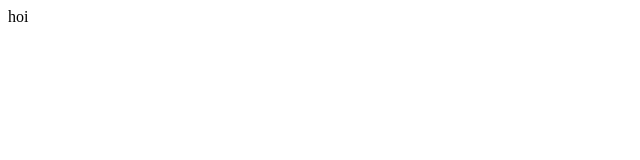
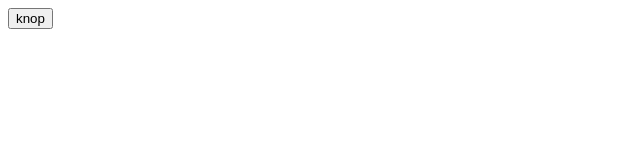
Before and after one commit to snellestijn/chat, a plain HTML site: page index.html in a window 1280 px wide. Shown: the full height of the page, 0-640 px from the left. Drawn offline with Linux system fonts and the light colour scheme.

Commit message:
knop uitesten

```diff
--- /dev/null
+++ b/db.json
@@ -0,0 +1 @@
+[1,2,3]
--- a/index.html
+++ b/index.html
@@ -1 +1,6 @@
-<header>hoi</header>
+<body>
+    <button type="button" id="knop">knop</button>
+    <script>
+
+    </script>
+</body>
```
